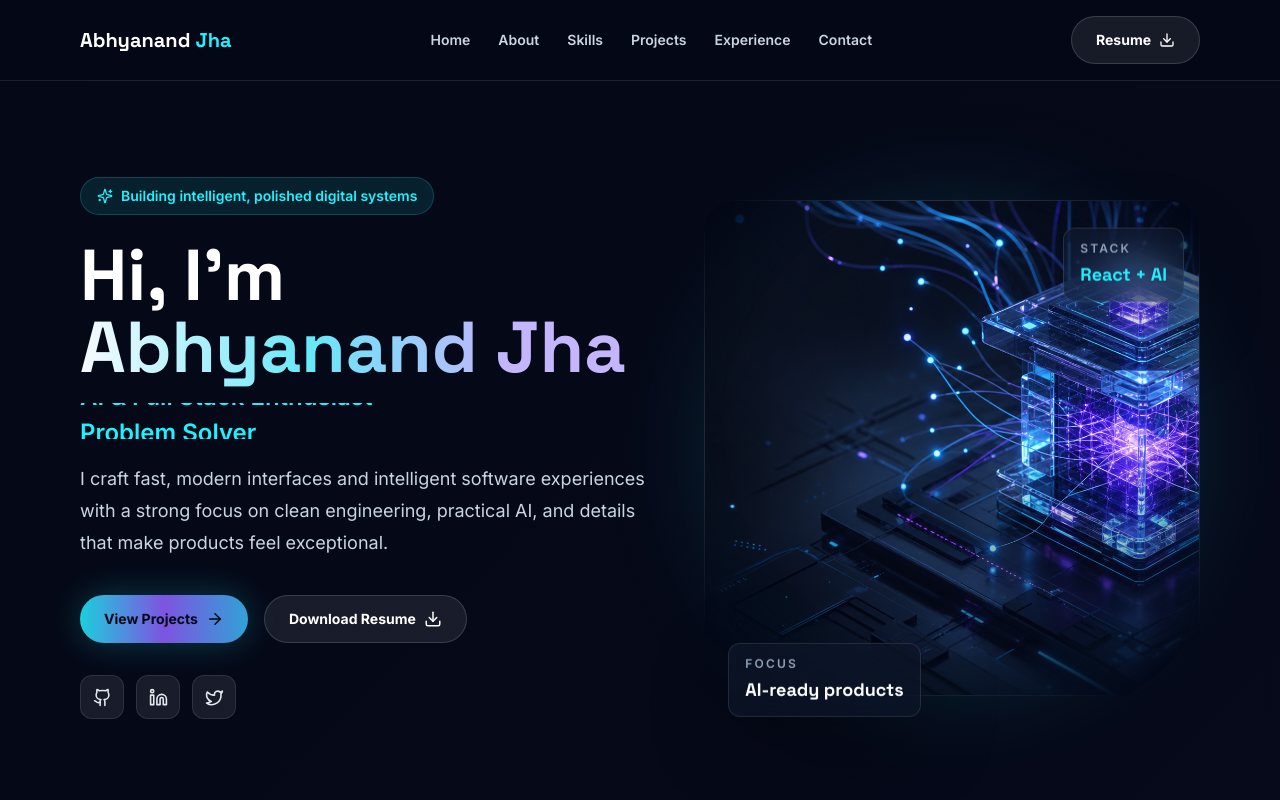
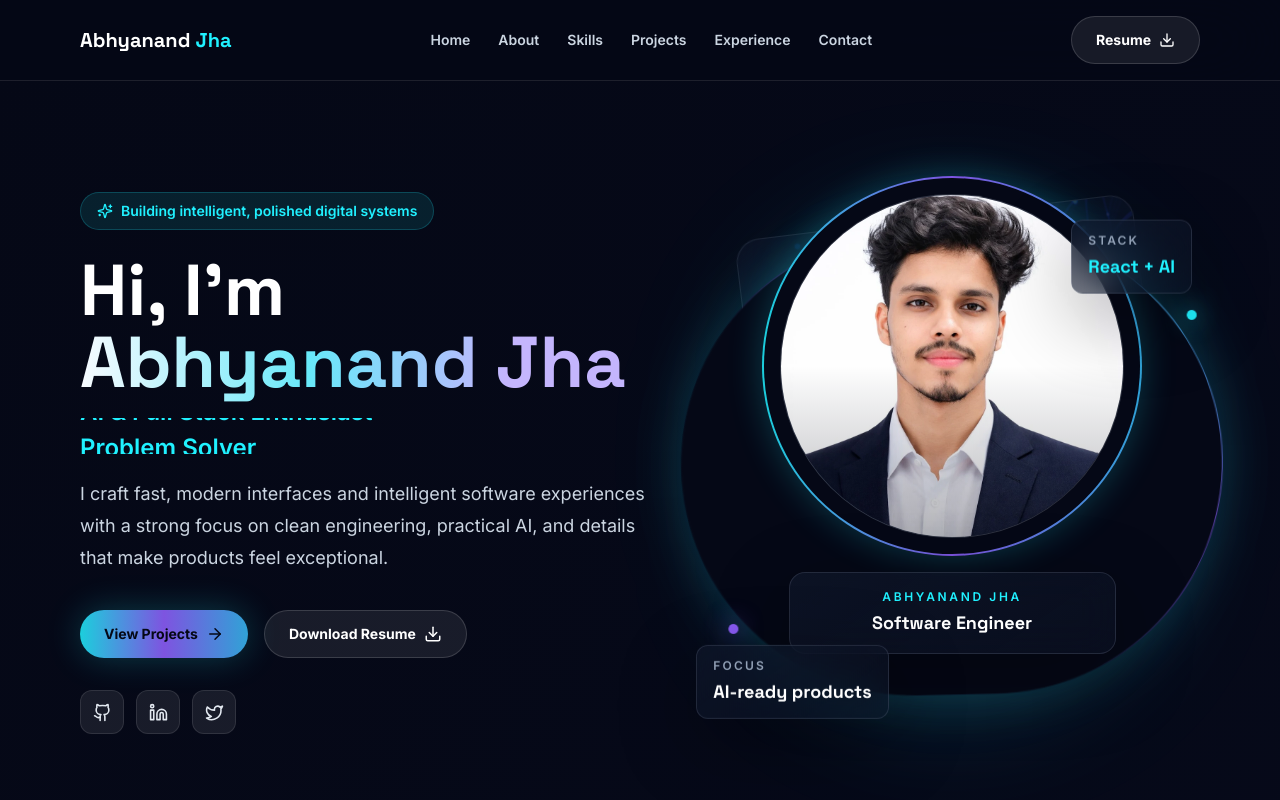
Before and after one commit to abhyanandaindra/my_portfolio, a React (Vite) app: page / in a window 1280 px wide. Shown: the top 800 px of the page. Built offline with nearby package versions, Linux system fonts and the light colour scheme.

Commit message:
Fix hero profile text overlap

```diff
--- a/src/App.jsx
+++ b/src/App.jsx
@@ -58,6 +58,87 @@ function ButtonLink({ href, children, variant = 'primary' }) {
     <a className={`${base} ${styles}`} href={href}>
       {children}
     </a>
+  );
+}
+
+function ProfileVisual() {
+  const [imageLoaded, setImageLoaded] = useState(true);
+
+  return (
+    <motion.div
+      className="relative mx-auto flex w-full max-w-[420px] items-center justify-center pb-20 pt-8 sm:max-w-[500px] sm:pb-24 lg:py-0 lg:pb-24"
+      initial={{ opacity: 0, scale: 0.92, y: 28 }}
+      animate={{ opacity: 1, scale: 1, y: 0 }}
+      transition={{ duration: 0.9, ease: 'easeOut' }}
+    >
+      <div className="absolute left-1/2 top-1/2 h-[82%] w-[82%] -translate-x-1/2 -translate-y-1/2 rounded-full bg-cyan/20 blur-3xl" />
+      <div className="absolute left-1/2 top-1/2 h-[58%] w-[58%] -translate-x-1/2 -translate-y-1/2 rounded-full bg-violet/20 blur-3xl" />
+      <div className="glass absolute inset-x-10 top-10 h-64 rotate-[-7deg] rounded-3xl opacity-70 sm:inset-x-12 sm:h-80">
+        <img
+          alt=""
+          aria-hidden="true"
+          className="h-full w-full rounded-3xl object-cover opacity-25 saturate-150"
+          src="/assets/hero-ai-core.png"
+        />
+      </div>
+
+      <motion.div
+        className="portrait-orbit absolute inset-3 rounded-full sm:inset-4"
+        animate={{ rotate: 360 }}
+        transition={{ duration: 28, repeat: Infinity, ease: 'linear' }}
+      />
+
+      <motion.div
+        className="relative z-10 w-full max-w-[310px] sm:max-w-[380px]"
+        animate={{ y: [0, -10, 0] }}
+        transition={{ duration: 7, repeat: Infinity, ease: 'easeInOut' }}
+      >
+        <div className="rounded-full bg-aurora-line p-[2px] shadow-glow">
+          <div className="rounded-full bg-ink p-3 sm:p-4">
+            <div className="relative aspect-square overflow-hidden rounded-full border border-white/15 bg-gradient-to-br from-slate-950 via-slate-900 to-ink">
+              {imageLoaded ? (
+                <img
+                  alt="Portrait of Abhyanand Jha"
+                  className="h-full w-full object-cover object-[50%_18%]"
+                  onError={() => setImageLoaded(false)}
+                  src="/assets/profile-photo.png"
+                />
+              ) : (
+                <div className="flex h-full w-full items-center justify-center bg-aurora-line">
+                  <div className="flex h-28 w-28 items-center justify-center rounded-full border border-ink/20 bg-ink/90 font-display text-4xl font-bold text-cyan shadow-glow">
+                    AJ
+                  </div>
+                </div>
+              )}
+              <div className="absolute inset-0 rounded-full bg-gradient-to-t from-ink/30 via-transparent to-white/5" />
+            </div>
+          </div>
+        </div>
+
+        <div className="glass relative z-30 mx-auto mt-4 w-[86%] rounded-2xl px-5 py-4 text-center shadow-violet">
+          <p className="text-xs font-semibold uppercase tracking-[0.22em] text-cyan">Abhyanand Jha</p>
+          <p className="mt-1 font-display text-base font-bold text-white sm:text-lg">Software Engineer</p>
+        </div>
+      </motion.div>
+
+      <motion.div
+        className="glass absolute bottom-8 left-2 z-20 rounded-xl px-3 py-2 sm:bottom-10 sm:left-0 sm:px-4 sm:py-3 lg:-left-2"
+        animate={{ y: [0, 10, 0] }}
+        transition={{ duration: 5, repeat: Infinity, ease: 'easeInOut' }}
+      >
+        <p className="text-xs font-semibold uppercase tracking-[0.18em] text-slate-400">Focus</p>
+        <p className="mt-1 font-display text-sm font-bold text-white sm:text-lg">AI-ready products</p>
+      </motion.div>
+
+      <motion.div
+        className="glass absolute right-0 top-8 z-20 rounded-xl px-3 py-2 sm:right-2 sm:top-12 sm:px-4 sm:py-3"
+        animate={{ y: [0, -10, 0] }}
+        transition={{ duration: 5.6, repeat: Infinity, ease: 'easeInOut' }}
+      >
+        <p className="text-xs font-semibold uppercase tracking-[0.18em] text-slate-400">Stack</p>
+        <p className="mt-1 font-display text-sm font-bold text-cyan sm:text-lg">React + AI</p>
+      </motion.div>
+    </motion.div>
   );
 }
 
@@ -186,42 +267,7 @@ function Hero() {
           </motion.div>
         </motion.div>
 
-        <motion.div
-          className="relative mx-auto w-full max-w-[420px] sm:max-w-[520px]"
-          initial={{ opacity: 0, scale: 0.92, y: 28 }}
-          animate={{ opacity: 1, scale: 1, y: 0 }}
-          transition={{ duration: 0.9, ease: 'easeOut' }}
-        >
-          <div className="absolute inset-8 rounded-full bg-cyan/20 blur-3xl" />
-          <motion.div
-            className="glass hero-visual-mask relative aspect-square overflow-hidden rounded-2xl border-cyan/20 sm:rounded-[2rem]"
-            animate={{ y: [0, -14, 0] }}
-            transition={{ duration: 7, repeat: Infinity, ease: 'easeInOut' }}
-          >
-            <img
-              alt="Futuristic AI processor core with luminous neural network threads"
-              className="h-full w-full object-cover"
-              src="/assets/hero-ai-core.png"
-            />
-            <div className="absolute inset-0 bg-gradient-to-t from-ink/70 via-transparent to-transparent" />
-          </motion.div>
-          <motion.div
-            className="glass absolute bottom-2 left-2 max-w-[62%] rounded-xl px-3 py-2 sm:-bottom-3 sm:left-6 sm:max-w-none sm:px-4 sm:py-3"
-            animate={{ y: [0, 10, 0] }}
-            transition={{ duration: 5, repeat: Infinity, ease: 'easeInOut' }}
-          >
-            <p className="text-xs font-semibold uppercase tracking-[0.18em] text-slate-400">Focus</p>
-            <p className="mt-1 font-display text-sm font-bold text-white sm:text-lg">AI-ready products</p>
-          </motion.div>
-          <motion.div
-            className="glass absolute right-2 top-4 max-w-[45%] rounded-xl px-3 py-2 sm:right-4 sm:top-8 sm:max-w-none sm:px-4 sm:py-3"
-            animate={{ y: [0, -10, 0] }}
-            transition={{ duration: 5.6, repeat: Infinity, ease: 'easeInOut' }}
-          >
-            <p className="text-xs font-semibold uppercase tracking-[0.18em] text-slate-400">Stack</p>
-            <p className="mt-1 font-display text-sm font-bold text-cyan sm:text-lg">React + AI</p>
-          </motion.div>
-        </motion.div>
+        <ProfileVisual />
       </div>
     </section>
   );
--- a/src/styles.css
+++ b/src/styles.css
@@ -135,6 +135,37 @@ a {
   mask-image: radial-gradient(circle at 50% 45%, black 62%, transparent 88%);
 }
 
+.portrait-orbit {
+  background:
+    linear-gradient(#050816, #050816) padding-box,
+    linear-gradient(135deg, rgba(32, 241, 255, 0.8), rgba(139, 92, 246, 0.65), transparent 58%) border-box;
+  border: 1px solid transparent;
+  box-shadow: 0 0 48px rgba(32, 241, 255, 0.18);
+}
+
+.portrait-orbit::before,
+.portrait-orbit::after {
+  position: absolute;
+  width: 10px;
+  height: 10px;
+  border-radius: 999px;
+  background: #20f1ff;
+  box-shadow: 0 0 24px rgba(32, 241, 255, 0.9);
+  content: '';
+}
+
+.portrait-orbit::before {
+  left: 18%;
+  top: 4%;
+}
+
+.portrait-orbit::after {
+  bottom: 8%;
+  right: 14%;
+  background: #8b5cf6;
+  box-shadow: 0 0 24px rgba(139, 92, 246, 0.9);
+}
+
 .text-balance {
   text-wrap: balance;
 }
```
Also changed, not shown: public/assets/profile-photo.png (added).
